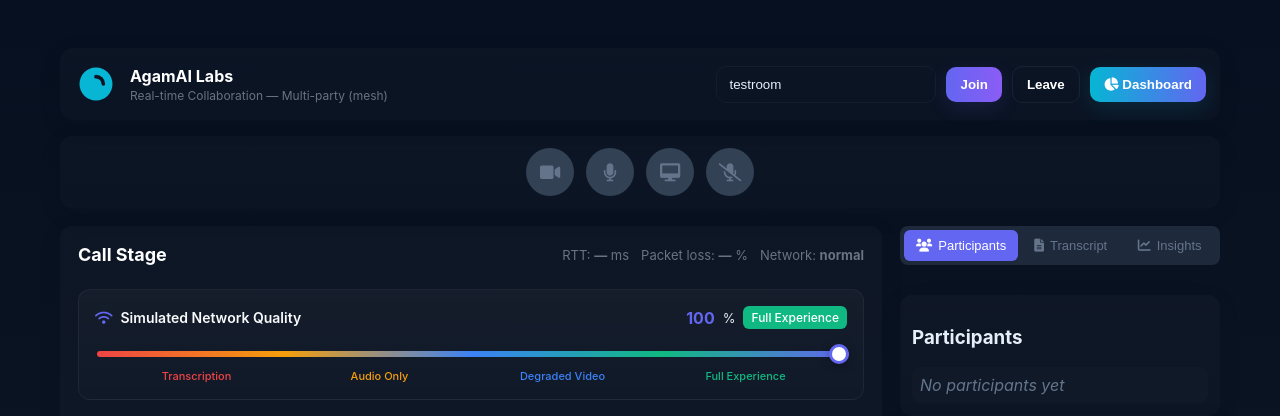
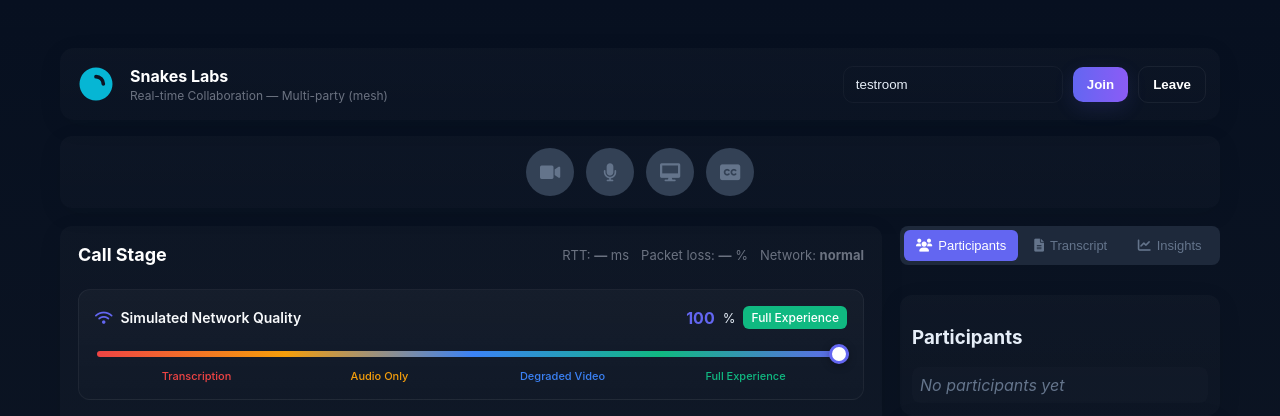
Before and after one commit to Abishek7952/IdeaQuest25, a Flask app: page / in a window 1280 px wide. Shown: the top 416 px of the page. Run offline with Flask 3, Linux system fonts and the light colour scheme; some libraries are stand-ins or nearby versions.

Commit message:
dasgboard button change

```diff
--- a/templates/index.html
+++ b/templates/index.html
@@ -3,7 +3,7 @@
 <head>
   <meta charset="utf-8" />
   <meta name="viewport" content="width=device-width,initial-scale=1" />
-  <title>AgamAI — Multi-Party Call</title>
+  <title>SnakesAI — Multi-Party Call</title>
   <link rel="stylesheet" href="/static/style.css">
   <link rel="stylesheet" href="https://cdnjs.cloudflare.com/ajax/libs/font-awesome/6.0.0/css/all.min.css">
   <script src="https://cdn.jsdelivr.net/npm/chart.js"></script>
@@ -14,7 +14,7 @@
       <div class="brand">
         <svg class="logo" viewBox="0 0 24 24" aria-hidden="true"><path fill="currentColor" d="M3 12a9 9 0 1118 0 9 9 0 01-18 0zm9-5a1 1 0 000 2 3 3 0 013 3 1 1 0 002 0 5 5 0 00-5-5z"/></svg>
         <div>
-          <div class="title">AgamAI Labs</div>
+          <div class="title">Snakes Labs</div>
           <div class="subtitle">Real-time Collaboration — Multi-party (mesh)</div>
         </div>
       </div>
@@ -23,9 +23,9 @@
         <input id="roomInput" class="room-input" placeholder="room name" value="testroom" aria-label="Room name" />
         <button id="joinBtn" class="btn primary">Join</button>
         <button id="leaveBtn" class="btn outline" disabled>Leave</button>
-        <button id="dashboardBtn" class="btn dashboard" onclick="openDashboard()">
+        <!-- <button id="dashboardBtn" class="btn dashboard" onclick="openDashboard()">
           <i class="fas fa-chart-pie"></i> Dashboard
-        </button>
+        </button> -->
       </div>
     </header>
 
@@ -41,7 +41,7 @@
         <i class="fas fa-desktop"></i>
       </button>
       <button id="toggleTranscript" class="action-btn" title="Toggle Live Transcription">
-        <i class="fas fa-microphone-slash"></i>
+        <i class="fas fa-closed-captioning"></i>
       </button>
     </div>
 
```
